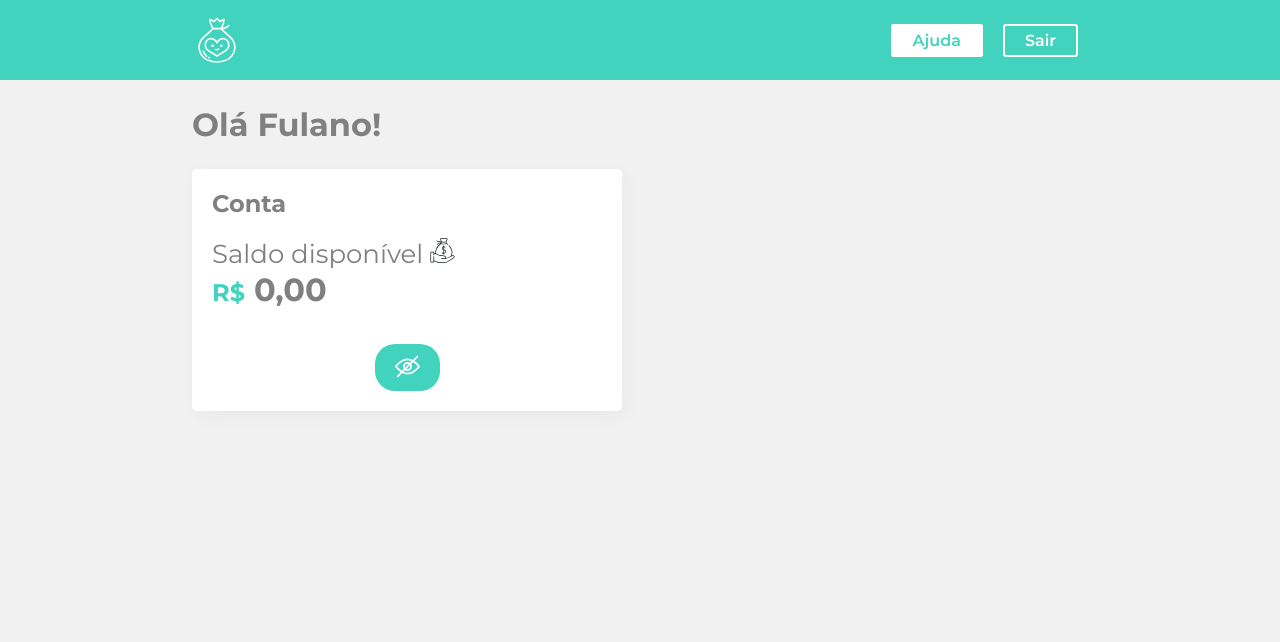
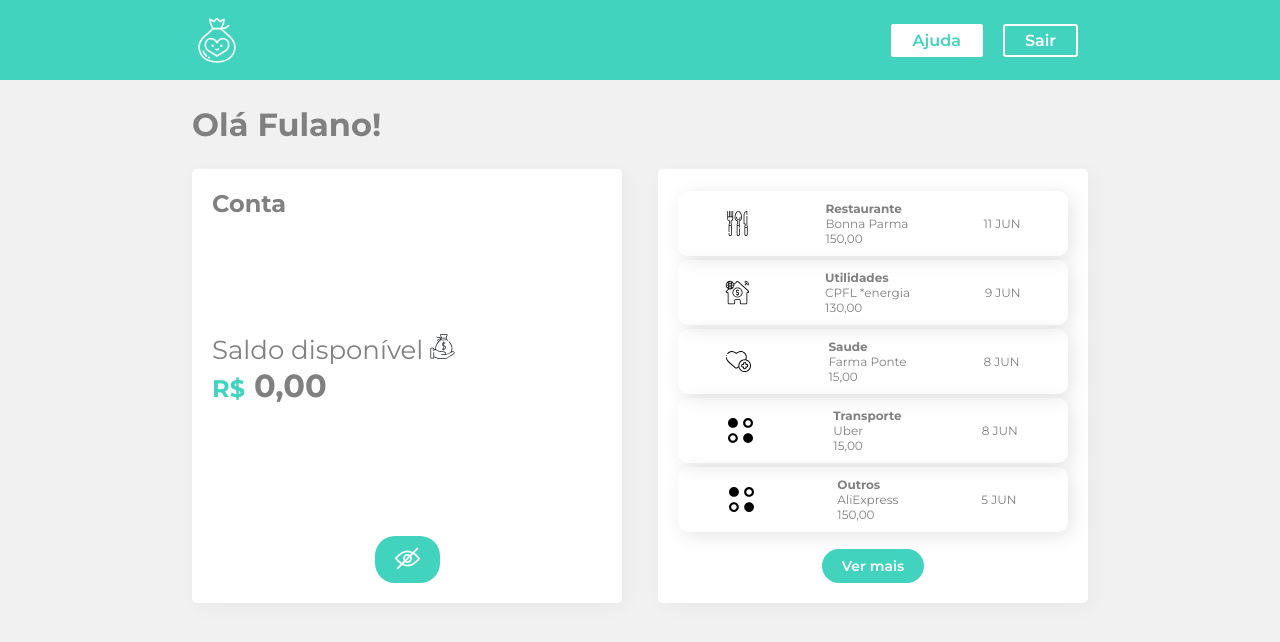
Before and after one commit to renatomore/FrontEndInternetBank, a React (Create React App) app: page / in a window 1280 px wide. Shown: the top 642 px of the page. Built offline with nearby package versions, Linux system fonts and the light colour scheme.

Commit message:
Extrato
Criação do componente de extrato

```diff
--- a/src/Components/Conta/index.jsx
+++ b/src/Components/Conta/index.jsx
@@ -1,8 +1,14 @@
 import React, { useState } from "react";
+import styled from "styled-components";
 
+import {Icone, Box, Botao, Detalhe, Saldo} from "../UI"
 import privado from "../../assets/images/privado.svg";
 import olho_icone from "../../assets/images/olho.svg";
 import dinheiro from "../../assets/images/dinheiro.svg";
+
+const IconeMargin = styled(Icone) `
+  margin-top: 2px;
+`;
 
 const Conta = () => {
   const [toggleState, untoggle] = useState(true);
@@ -12,29 +18,27 @@
   };
 
   return (
-    <div className="box">
+    <Box>
       <h2>Conta</h2>
       <div style={{ fontSize: "26px", padding: "20px 0" }}>
         Saldo disponível{" "}
         <span>
-          <img className="imagem-icone" src={dinheiro} alt="Ícone Saldo" />
+          <Icone src={dinheiro} alt="Ícone Saldo" />
         </span>
         {toggleState ? (
-          <div className="saldo">
-            <span className="detalhe">R$</span> 0,00{" "}
-          </div>
+          <Saldo>
+            <Detalhe>R$</Detalhe> 0,00{" "}
+          </Saldo>
         ) : null}
       </div>
 
-      <button className="btn" onClick={toggleHandler}>
-        <img
-          style={{ marginTop: "2px" }}
-          className="imagem-icone"
+      <Botao onClick={toggleHandler}>
+        <IconeMargin
           src={toggleState ? privado : olho_icone}
           alt="Privacidade do Saldo"
         />
-      </button>
-    </div>
+      </Botao>
+    </Box>
   );
 };
 
--- a/src/Components/Container/index.jsx
+++ b/src/Components/Container/index.jsx
@@ -1,17 +1,34 @@
 import React from "react";
+import styled from "styled-components";
 
 import Titulo from "../Titulo";
 import Conta from "../Conta";
+import { Extrato } from "../Extrato";
 
-const Container = () => {
+const Container = styled.div `
+  background-color: #f1f1f1;
+  min-height: 90vh;
+  padding: 0px 15vw;
+`;
+
+const Conteudo = styled.section `
+  display: flex;
+  flex-direction: row;
+  justify-content: space-between;
+
+  @media (max-width: 800px) {
+    flex-direction: column;
+  }
+`;
+
+export default () => {
   return (
-    <div className="container">
+    <Container>
       <Titulo>Olá Fulano!</Titulo>
-      <section className="conteudo">
+      <Conteudo>
         <Conta />
-      </section>
-    </div>
+        <Extrato />
+      </Conteudo>
+    </Container>
   );
 };
-
-export default Container;
--- /dev/null
+++ b/src/Components/Extrato/index.jsx
@@ -0,0 +1,19 @@
+import React from "react";
+import { Box, Botao } from "../UI";
+import { extratoLista } from "../../info";
+import Items from "../Items";
+
+export const Extrato = () => {
+    return (
+        <Box>
+            {
+                extratoLista.updates.map(({id, type, value, date, from}) => {
+                    return(
+                        <Items key={id} type={type} from={from} value={value} date={date} />
+                    )
+                })
+            }
+            <Botao>Ver mais</Botao>
+        </Box>
+    );
+}
--- /dev/null
+++ b/src/Components/ImageFilter.js
@@ -0,0 +1,20 @@
+import React from "react";
+import alimentacao from "../assets/images/alimentacao.svg";
+import outros from "../assets/images/outros.svg";
+import saude from "../assets/images/saude.svg";
+import transporte from "../assets/images/transporte.svg";
+import utilidades from "../assets/images/utilidades.svg";
+import { Icone } from "./UI";
+
+
+export default (type) => {
+    const Images = {
+        Restaurante: <Icone src={ alimentacao } alt="Restaurante" />,
+        Utilidades: <Icone src={ utilidades } alt="Utilidades" />,
+        Saude: <Icone src={ saude } alt="Saude" />,
+        Trasnporte: <Icone src={ transporte } alt="Transporte" />,
+        default: <Icone src={ outros } alt="Outro" />
+    }
+
+    return Images[type] || Images.default
+}
--- /dev/null
+++ b/src/Components/Item/index.jsx
@@ -0,0 +1,21 @@
+import React from "react";
+import styled from "styled-components";
+
+const Item = styled.div `
+    display: flex;
+    flex-direction: column;
+
+    .text {
+        font-weight: bold;
+    }
+`
+
+export default ({type, from, value}) => {
+    return(
+        <Item>
+            <span className="text">{ type }</span>
+            <span>{ from }</span>
+            <span>{ value }</span>
+        </Item>
+    )
+}
--- /dev/null
+++ b/src/Components/Items/index.jsx
@@ -0,0 +1,25 @@
+import React from "react";
+import styled from "styled-components";
+import ImageFilter from "../ImageFilter";
+import Item from "../Item";
+
+const Items = styled.div `
+    box-shadow: 4px 4px 20px 0px rgba(0,0,0, 0.1);
+    border-radius: 10px;
+    margin: 2px 0;
+    display: flex;
+    align-items: center;
+    justify-content: space-around;
+    padding: 10px;
+    font-size: 12px;
+`;
+
+export default (props) => {
+    return(
+        <Items>
+            {ImageFilter(props.type)}
+            <Item {...props} />
+            <span>{props.date}</span>
+        </Items>
+    );
+};
--- /dev/null
+++ b/src/Components/UI/index.js
@@ -0,0 +1,45 @@
+import styled from "styled-components";
+
+export const Icone = styled.img `
+    height: 25px;
+    width: 25px;
+`;
+
+export const Box = styled.div `
+    display: flex;
+    flex-direction: column;
+    justify-content: space-between;
+    background-color: white;
+    border-radius: 5px;
+    box-shadow: 4px 4px 20px 0px rgba(0, 0, 0, 0.04);
+    padding: 20px;
+    width: 48%;
+
+    @media (max-width: 800px) {
+        width: 95%;
+        margin: 5px;
+    }
+`;
+
+export const Botao = styled.button `
+    margin: 15px auto 0px auto;
+    display: block;
+    border-radius: 20px;
+    background-color: #41d3be;
+    border: none;
+    color: white;
+    font-weight: 600;
+    font-size: 14px;
+    padding: 8px 20px;
+    cursor: pointer;
+`;
+
+export const Detalhe = styled.span `
+    color: #41d3be;
+    font-size: 24px;
+`;
+
+export const Saldo = styled.div `
+    font-weight: 700;
+    font-size: 32px;
+`
--- a/src/assets/estilos.css
+++ /dev/null
@@ -1,71 +0,0 @@
-.btn-primario {
-  color: white;
-  background: transparent;
-}
-
-.btn-secundario {
-  background: white;
-  color: #41d3be;
-}
-
-.container {
-  background-color: #f1f1f1;
-  min-height: 90vh;
-  padding: 0px 15vw;
-}
-
-.conteudo {
-  display: flex;
-  flex-direction: row;
-  justify-content: space-between;
-}
-
-.imagem-icone {
-  height: 25px;
-  width: 25px;
-}
-
-.btn {
-  margin: 15px auto 0px auto;
-  display: block;
-  border-radius: 20px;
-  background-color: #41d3be;
-  border: none;
-  color: white;
-  font-weight: 600;
-  font-size: 14px;
-  padding: 8px 20px;
-  cursor: pointer;
-}
-
-.box {
-  display: flex;
-  flex-direction: column;
-  justify-content: space-between;
-  background-color: white;
-  border-radius: 5px;
-  box-shadow: 4px 4px 20px 0px rgba(0, 0, 0, 0.04);
-  padding: 20px;
-  width: 48%;
-}
-
-.saldo {
-  font-weight: 700;
-  font-size: 32px;
-}
-
-.detalhe {
-  color: #41d3be;
-  font-size: 24px;
-}
-
-@media (max-width: 800px) {
-  .box {
-    width: 95%;
-    margin: 5px;
-  }
-
-  .conteudo {
-    flex-direction: column;
-  }
-}
--- a/src/index.js
+++ b/src/index.js
@@ -1,6 +1,5 @@
 import React from "react";
 import ReactDOM from "react-dom";
 import App from "./App";
-import "./assets/estilos.css";
 
 ReactDOM.render(<App />, document.getElementById("root"));
```
